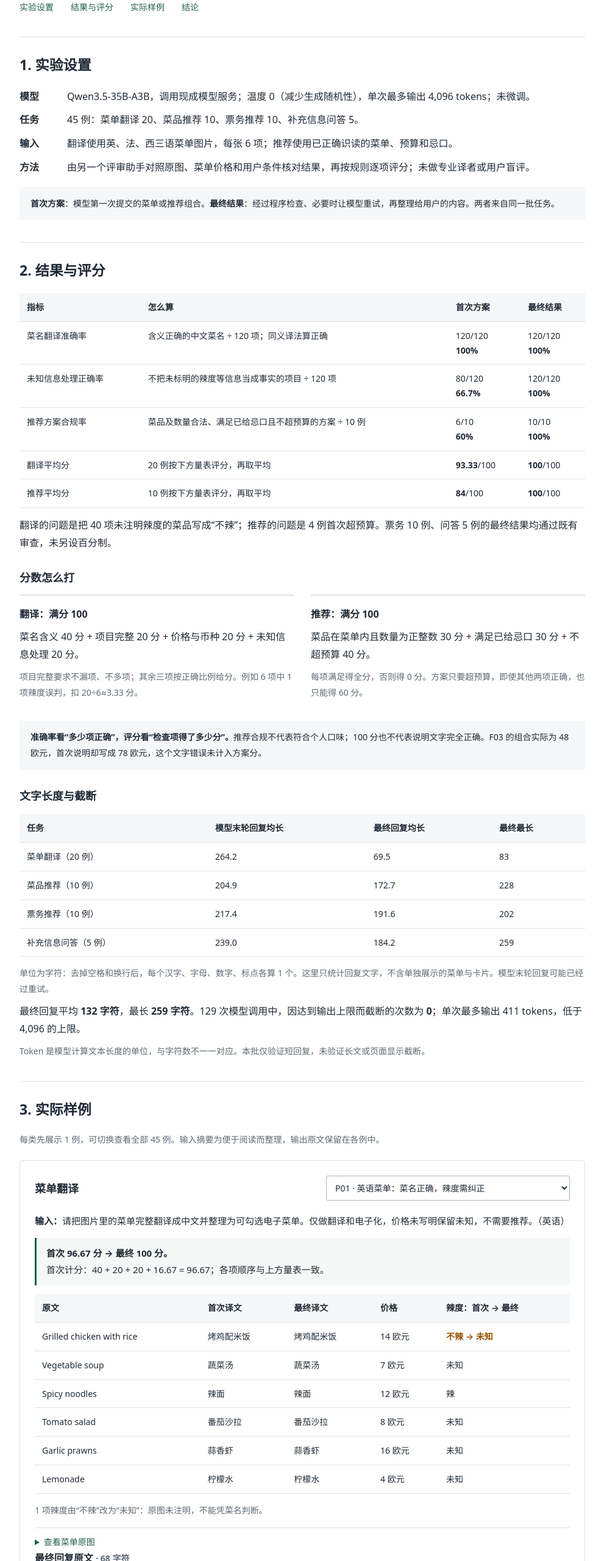
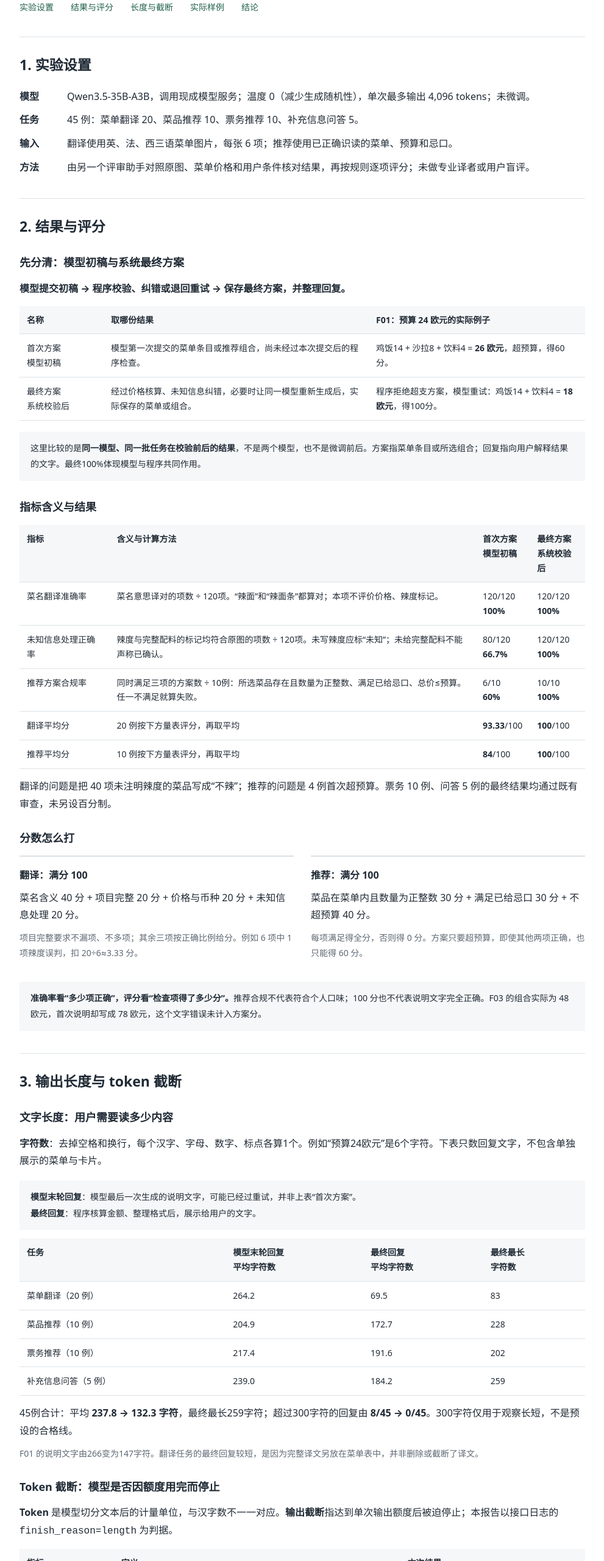
Before and after one commit to hitmhj/qwen-image-text-eval, a plain HTML site: page docs/agent-text-report/index.html in a window 1280 px wide. Shown: the part 240-2800 px from the top of the page at 61% size, without its empty margins (144-1135 px from the left). Drawn offline with Linux system fonts and the light colour scheme.

Commit message:
Clarify evaluation stages and token truncation metrics

```diff
--- a/docs/agent-text-report/assets/app.js
+++ b/docs/agent-text-report/assets/app.js
@@ -13,7 +13,7 @@ function scoring(r) {
   const math = r.group === 'paper'
     ? `${num(f.semantic_correct_items / 6 * 40)} + ${f.exact_coverage ? 20 : 0} + ${num(f.price_currency_correct_items / 6 * 20)} + ${num(f.uncertainty_correct_items / 6 * 20)}`
     : `${f.items_quantity_legal ? 30 : 0} + ${f.stated_diet_constraints_met ? 30 : 0} + ${f.budget_met ? 40 : 0}`;
-  return `<p class="result"><b>首次 ${num(f.score_100)} 分 → 最终 ${num(r.final.score_100)} 分。</b><br>首次计分：${math} = ${num(f.score_100)}；各项顺序与上方量表一致。</p>`;
+  return `<p class="result"><b>模型初稿 ${num(f.score_100)} 分 → 系统最终方案 ${num(r.final.score_100)} 分。</b><br>首次计分：${math} = ${num(f.score_100)}；各项顺序与上方量表一致。</p>`;
 }
 function translation(r) {
   const rows = r.menu.map(item => {
--- a/docs/agent-text-report/index.html
+++ b/docs/agent-text-report/index.html
@@ -6,7 +6,7 @@
 <p class="meta">实验：2026-10-11 · 文字复核：2026-10-13 · 报告更新：2026-10-17</p>
 <h1>点餐助手文字评测报告</h1>
 <p class="lead">本批菜名翻译全部正确；推荐方案首次合规率为 60%，加入程序检查与重试后达到 100%。当前优先完善工程校验，暂无证据表明必须微调模型。</p>
-<nav aria-label="报告目录"><a href="#setup">实验设置</a><a href="#results">结果与评分</a><a href="#examples">实际样例</a><a href="#conclusion">结论</a></nav>
+<nav aria-label="报告目录"><a href="#setup">实验设置</a><a href="#results">结果与评分</a><a href="#length">长度与截断</a><a href="#examples">实际样例</a><a href="#conclusion">结论</a></nav>
 </header>
 <section id="setup">
 <h2>1. 实验设置</h2>
@@ -16,16 +16,25 @@
 <dt>输入</dt><dd>翻译使用英、法、西三语菜单图片，每张 6 项；推荐使用已正确识读的菜单、预算和忌口。</dd>
 <dt>方法</dt><dd>由另一个评审助手对照原图、菜单价格和用户条件核对结果，再按规则逐项评分；未做专业译者或用户盲评。</dd>
 </dl>
-<p class="definition"><b>首次方案</b>：模型第一次提交的菜单或推荐组合。<b>最终结果</b>：经过程序检查、必要时让模型重试，再整理给用户的内容。两者来自同一批任务。</p>
 </section>
 <section id="results">
 <h2>2. 结果与评分</h2>
+<h3>先分清：模型初稿与系统最终方案</h3>
+<p><b>模型提交初稿 → 程序校验、纠错或退回重试 → 保存最终方案，并整理回复。</b></p>
 <div class="table-wrap"><table>
-<thead><tr><th>指标</th><th>怎么算</th><th>首次方案</th><th>最终结果</th></tr></thead>
+<thead><tr><th>名称</th><th>取哪份结果</th><th>F01：预算 24 欧元的实际例子</th></tr></thead>
 <tbody>
-<tr><th>菜名翻译准确率</th><td>含义正确的中文菜名 ÷ 120 项；同义译法算正确</td><td>120/120<br><b>100%</b></td><td>120/120<br><b>100%</b></td></tr>
-<tr><th>未知信息处理正确率</th><td>不把未标明的辣度等信息当成事实的项目 ÷ 120 项</td><td>80/120<br><b>66.7%</b></td><td>120/120<br><b>100%</b></td></tr>
-<tr><th>推荐方案合规率</th><td>菜品及数量合法、满足已给忌口且不超预算的方案 ÷ 10 例</td><td>6/10<br><b>60%</b></td><td>10/10<br><b>100%</b></td></tr>
+<tr><th>首次方案<br>模型初稿</th><td>模型第一次提交的菜单条目或推荐组合，尚未经过本次提交后的程序检查。</td><td>鸡饭14 + 沙拉8 + 饮料4 = <b>26 欧元</b>，超预算，得60分。</td></tr>
+<tr><th>最终方案<br>系统校验后</th><td>经过价格核算、未知信息纠错，必要时让同一模型重新生成后，实际保存的菜单或组合。</td><td>程序拒绝超支方案，模型重试：鸡饭14 + 饮料4 = <b>18 欧元</b>，得100分。</td></tr>
+</tbody></table></div>
+<p class="definition">这里比较的是<b>同一模型、同一批任务在校验前后的结果</b>，不是两个模型，也不是微调前后。方案指菜单条目或所选组合；回复指向用户解释结果的文字。最终100%体现模型与程序共同作用。</p>
+<h3>指标含义与结果</h3>
+<div class="table-wrap"><table class="metrics">
+<thead><tr><th>指标</th><th>含义与计算方法</th><th>首次方案<br>模型初稿</th><th>最终方案<br>系统校验后</th></tr></thead>
+<tbody>
+<tr><th>菜名翻译准确率</th><td>菜名意思译对的项数 ÷ 120项。“辣面”和“辣面条”都算对；本项不评价价格、辣度标记。</td><td>120/120<br><b>100%</b></td><td>120/120<br><b>100%</b></td></tr>
+<tr><th>未知信息处理正确率</th><td>辣度与完整配料的标记均符合原图的项数 ÷ 120项。未写辣度应标“未知”；未给完整配料不能声称已确认。</td><td>80/120<br><b>66.7%</b></td><td>120/120<br><b>100%</b></td></tr>
+<tr><th>推荐方案合规率</th><td>同时满足三项的方案数 ÷ 10例：所选菜品存在且数量为正整数、满足已给忌口、总价≤预算。任一不满足就算失败。</td><td>6/10<br><b>60%</b></td><td>10/10<br><b>100%</b></td></tr>
 <tr><th>翻译平均分</th><td>20 例按下方量表评分，再取平均</td><td><b>93.33</b>/100</td><td><b>100</b>/100</td></tr>
 <tr><th>推荐平均分</th><td>10 例按下方量表评分，再取平均</td><td><b>84</b>/100</td><td><b>100</b>/100</td></tr>
 </tbody></table></div>
@@ -36,15 +45,31 @@
 <div><h4>推荐：满分 100</h4><p>菜品在菜单内且数量为正整数 30 分 + 满足已给忌口 30 分 + 不超预算 40 分。</p><p class="small">每项满足得全分，否则得 0 分。方案只要超预算，即使其他两项正确，也只能得 60 分。</p></div>
 </div>
 <p class="definition"><b>准确率看“多少项正确”，评分看“检查项得了多少分”。</b>推荐合规不代表符合个人口味；100 分也不代表说明文字完全正确。F03 的组合实际为 48 欧元，首次说明却写成 78 欧元，这个文字错误未计入方案分。</p>
-<h3>文字长度与截断</h3>
-<div class="table-wrap"><table class="length-table"><thead><tr><th>任务</th><th>模型末轮回复均长</th><th>最终回复均长</th><th>最终最长</th></tr></thead><tbody id="length-rows"></tbody></table></div>
-<p class="small">单位为字符：去掉空格和换行后，每个汉字、字母、数字、标点各算 1 个。这里只统计回复文字，不含单独展示的菜单与卡片。模型末轮回复可能已经过重试。</p>
-<p>最终回复平均 <b>132 字符</b>，最长 <b>259 字符</b>。129 次模型调用中，因达到输出上限而截断的次数为 <b>0</b>；单次最多输出 411 tokens，低于 4,096 的上限。</p>
-<p class="small">Token 是模型计算文本长度的单位，与字符数不一一对应。本批仅验证短回复，未验证长文或页面显示截断。</p>
 </section>
-<section id="examples"><h2>3. 实际样例</h2><p class="small">每类先展示 1 例，可切换查看全部 45 例。输入摘要为便于阅读而整理，输出原文保留在各例中。</p><div id="examples-list"></div><noscript>请启用 JavaScript 查看样例，或阅读 <a href="report.md">文字报告</a>。</noscript></section>
+<section id="length">
+<h2>3. 输出长度与 token 截断</h2>
+<h3>文字长度：用户需要读多少内容</h3>
+<p><b>字符数</b>：去掉空格和换行，每个汉字、字母、数字、标点各算1个。例如“预算24欧元”是6个字符。下表只数回复文字，不包含单独展示的菜单与卡片。</p>
+<p class="definition"><b>模型末轮回复</b>：模型最后一次生成的说明文字，可能已经过重试，并非上表“首次方案”。<br><b>最终回复</b>：程序核算金额、整理格式后，展示给用户的文字。</p>
+<div class="table-wrap"><table class="length-table"><thead><tr><th>任务</th><th>模型末轮回复<br>平均字符数</th><th>最终回复<br>平均字符数</th><th>最终最长<br>字符数</th></tr></thead><tbody id="length-rows"></tbody></table></div>
+<p>45例合计：平均 <b>237.8 → 132.3 字符</b>，最终最长259字符；超过300字符的回复由 <b>8/45 → 0/45</b>。300字符仅用于观察长短，不是预设的合格线。</p>
+<p class="small">F01 的说明文字由266变为147字符。翻译任务的最终回复较短，是因为完整译文另放在菜单表中，并非删除或截断了译文。</p>
+<h3>Token 截断：模型是否因额度用完而停止</h3>
+<p><b>Token</b> 是模型切分文本后的计量单位，与汉字数不一一对应。<b>输出截断</b>指达到单次输出额度后被迫停止；本报告以接口日志的 <code>finish_reason=length</code> 为判据。</p>
+<div class="table-wrap"><table>
+<thead><tr><th>指标</th><th>定义</th><th>本次结果</th></tr></thead>
+<tbody>
+<tr><th>单次输出上限</th><td>每次模型调用允许生成的最大 token 数；不是输入上下文上限。</td><td><b>4,096 tokens</b></td></tr>
+<tr><th>单次实际输出长度</th><td>接口记录的输出 token 数，包含自然语言或工具调用参数。</td><td>平均 <b>216.3</b>；最大 <b>411</b>，约占上限10.0%</td></tr>
+<tr><th>输出截断率</th><td>因长度上限结束的调用数 ÷ 全部129次调用。</td><td><b>0/129（0%）</b></td></tr>
+<tr><th>调用结束方式</th><td>正常输出工具参数，或自然结束回复；这两类均不算长度截断。</td><td>工具调用结束81次；自然回复结束48次</td></tr>
+</tbody></table></div>
+<p class="small">45个任务共调用模型129次，累计输出27,898 tokens；平均值为27,898÷129。累计值不能与单次4,096上限比较。程序生成的最终回复没有另行统计token数。</p>
+<p class="definition"><b>结论：本批短回复未发现 token 上限截断。</b>回复变短主要来自程序整理。长文本是否截断、页面是否隐藏文字、输入上下文是否被裁剪，本批均未验证。</p>
+</section>
+<section id="examples"><h2>4. 实际样例</h2><p class="small">每类先展示 1 例，可切换查看全部 45 例。输入摘要为便于阅读而整理，输出原文保留在各例中。</p><div id="examples-list"></div><noscript>请启用 JavaScript 查看样例，或阅读 <a href="report.md">文字报告</a>。</noscript></section>
 <section id="conclusion">
-<h2>4. 结论</h2><ol>
+<h2>5. 结论</h2><ol>
 <li><b>基础翻译可用。</b>本批 120 项菜名含义均正确，但未知辣度需要按来源检查。</li>
 <li><b>优先完善工程。</b>预算校验、失败重试和程序计算金额已能纠正本批错误；还需核对说明文字与方案是否一致。</li>
 <li><b>暂不优先做模型微调。</b>SFT 是用正确示例继续训练模型。本实验未做微调对照，尚不能证明它比工程校验更必要，也不能证明工程能解决所有问题。</li>
```
Also changed, not shown: docs/agent-text-report/assets/style.css (+1 -1 lines), docs/agent-text-report/data/integrity.json (+10 -10 lines), 2 other files.
